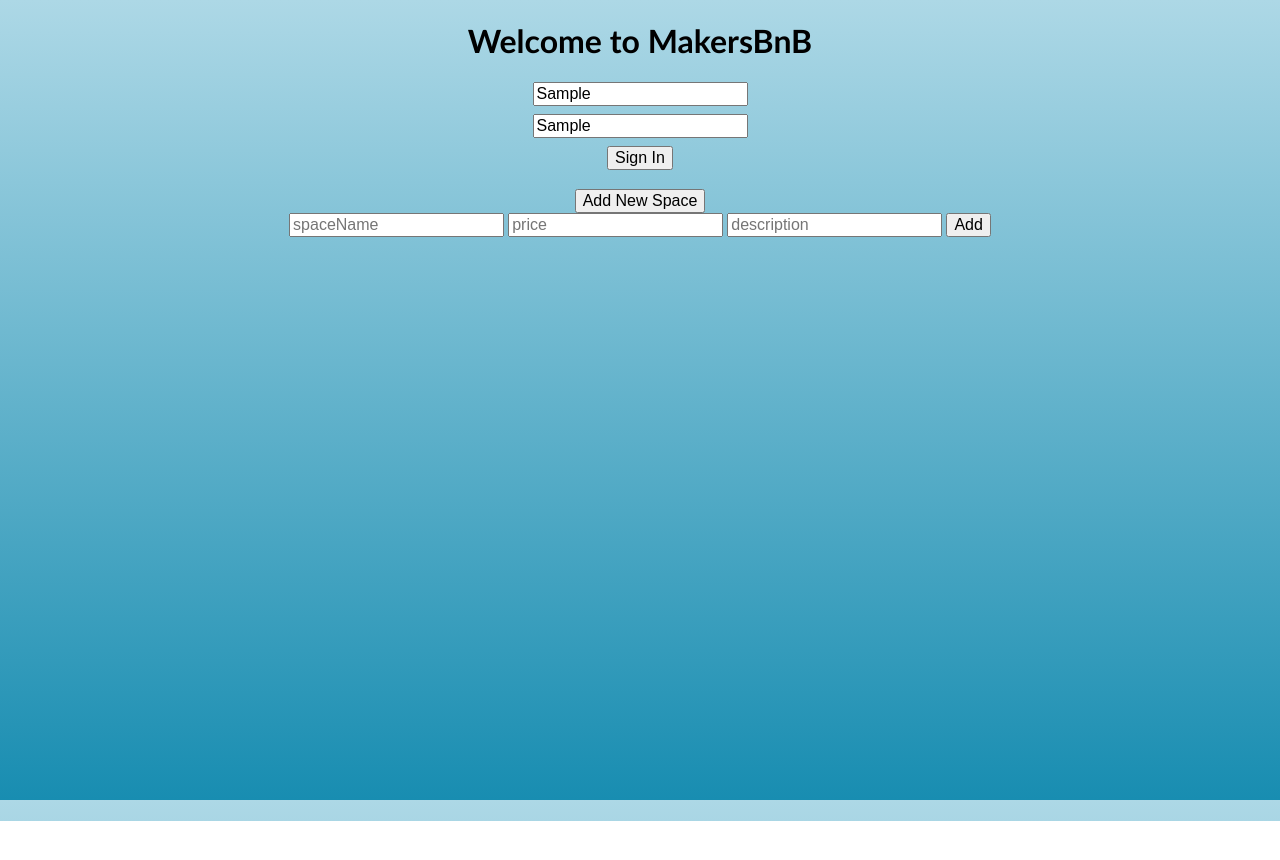
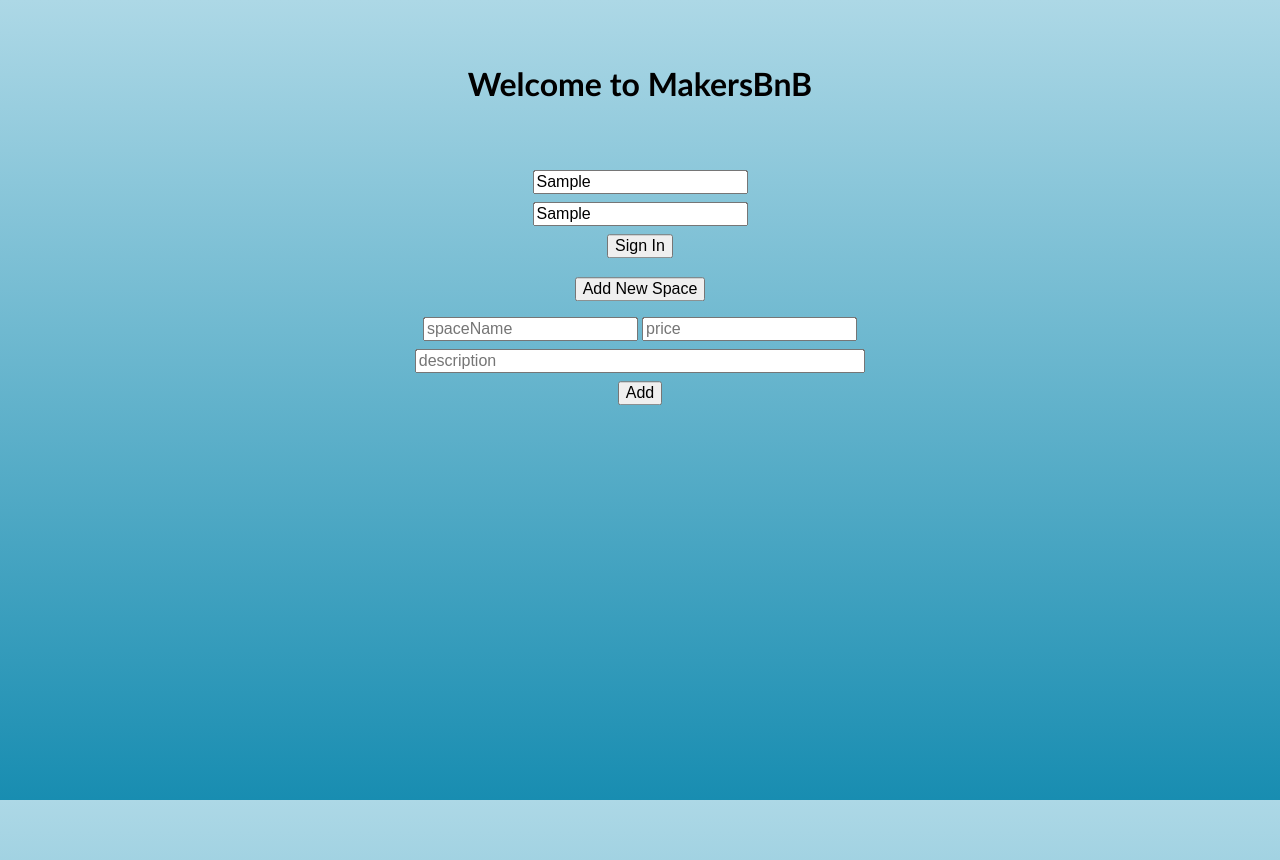
Before and after one commit to dafuloth/Makersbnb, a website: page views/index.html in a window 1280 px wide. Both pictures are taken after typing "Sample", "Sample" into the empty fields and a click on the button "Add New Space". Before the commit the page ends 821 px from the top, so only its background shows below. Drawn offline with nearby package versions, Linux system fonts and the light colour scheme.

Commit message:
more alligning

```diff
--- a/views/index.html
+++ b/views/index.html
@@ -12,16 +12,18 @@
 <body>
   <h1 id = "pageTitle">Welcome to MakersBnB</h1>
   <h1 id="header" value=""></h1>
+  <div class="vertical-center">
   <input type="text" placeholder="username" name="username" id="username" value=""><br>
   <input type="text" placeholder="password" name="password" id="password" value=""><br>
   <button type="button" id="sign-in" name="button">Sign In</button><br><br>
   <button type="button" id="add-space-input" name="button">Add New Space</button>
-  <div class="" hidden id = "Add-space-box">
+  <div class="add-space-div" hidden id = "Add-space-box">
     <input type="text" id="spaceName" placeholder="spaceName" value="">
     <input type="text" id="spacePrice" placeholder="price" value="">
-    <input type="text" id="spaceDescription" placeholder="description" value="">
+    <input type="text" id="spaceDescription" placeholder="description" value=""><br>
     <button type="button" id="submitSpace" name="button">Add</button>
   </div>
+</div>
   <script src="https://code.jquery.com/jquery-2.1.4.min.js"></script>
   <script>
     $( document ).ready(function(){
--- a/views/main.css
+++ b/views/main.css
@@ -5,6 +5,7 @@ html {
 body {
   /* background-color: ; */
   height: 100%;
+  position: relative;
   background-image: linear-gradient(lightblue, rgb(24, 141, 177));
 
   font-family: 'Gill Sans', 'Gill Sans MT', Calibri, 'Trebuchet MS', sans-serif;
@@ -13,7 +14,9 @@ body {
 
 input, button {
   font-size: 1em;
+
 }
+
 
 input[type = "text"] {
   margin-bottom: 0.5em;
@@ -21,5 +24,22 @@ input[type = "text"] {
 
 
 #pageTitle {
+  margin-top: 2em;
   font-size: 2em;
 }
+
+#add-space-input {
+  margin-bottom: 1em;
+}
+
+.vertical-center {
+  position: absolute;
+  top: 50%;
+  left: 50%;
+  transform: translate(-50%, -125%);
+}
+
+#spaceDescription {
+  min-width: 100px;
+  width: 70%;
+}
```
Also changed, not shown: spec/databaseConnection.js (+1 -0 lines), views/signUp.html (+3 -2 lines).
